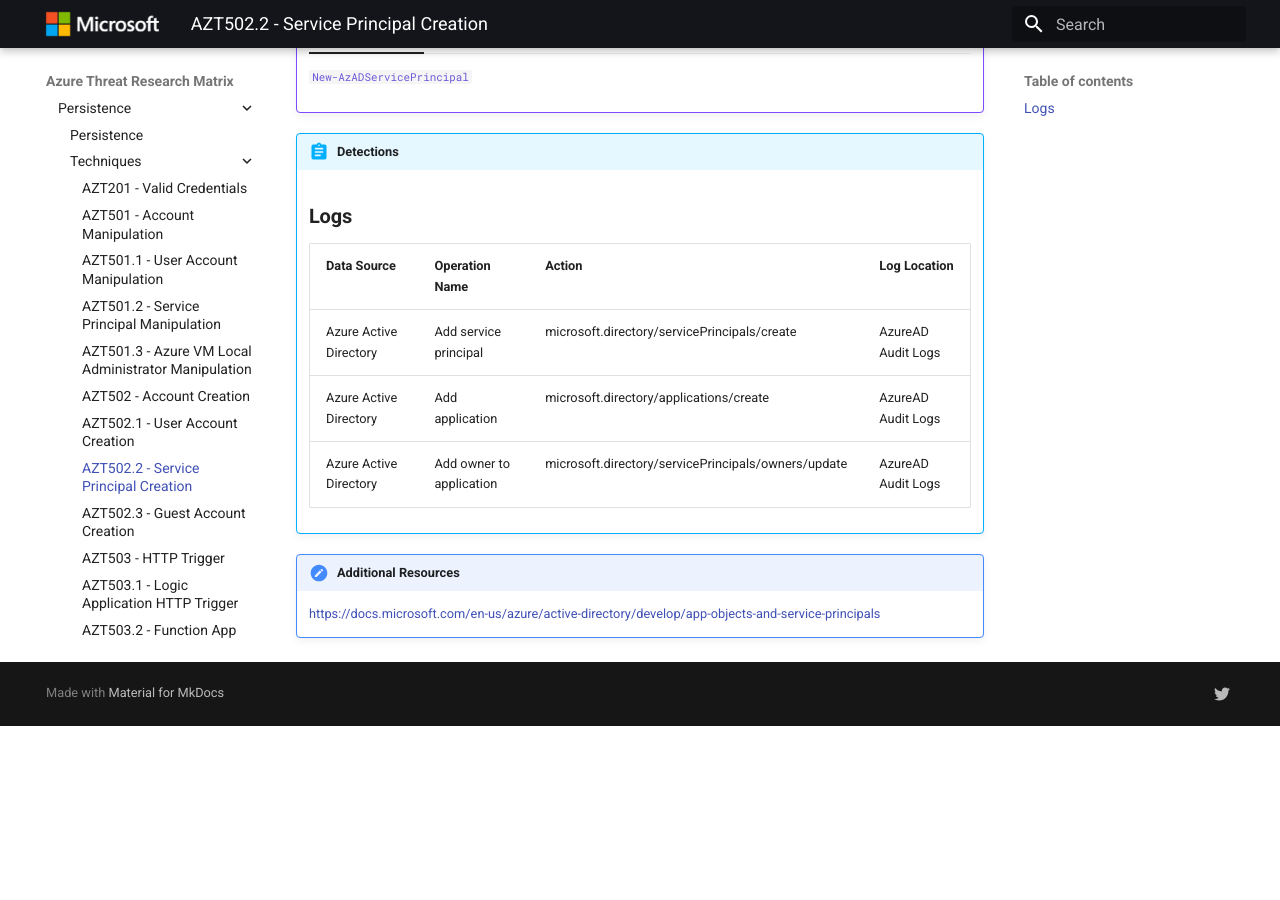
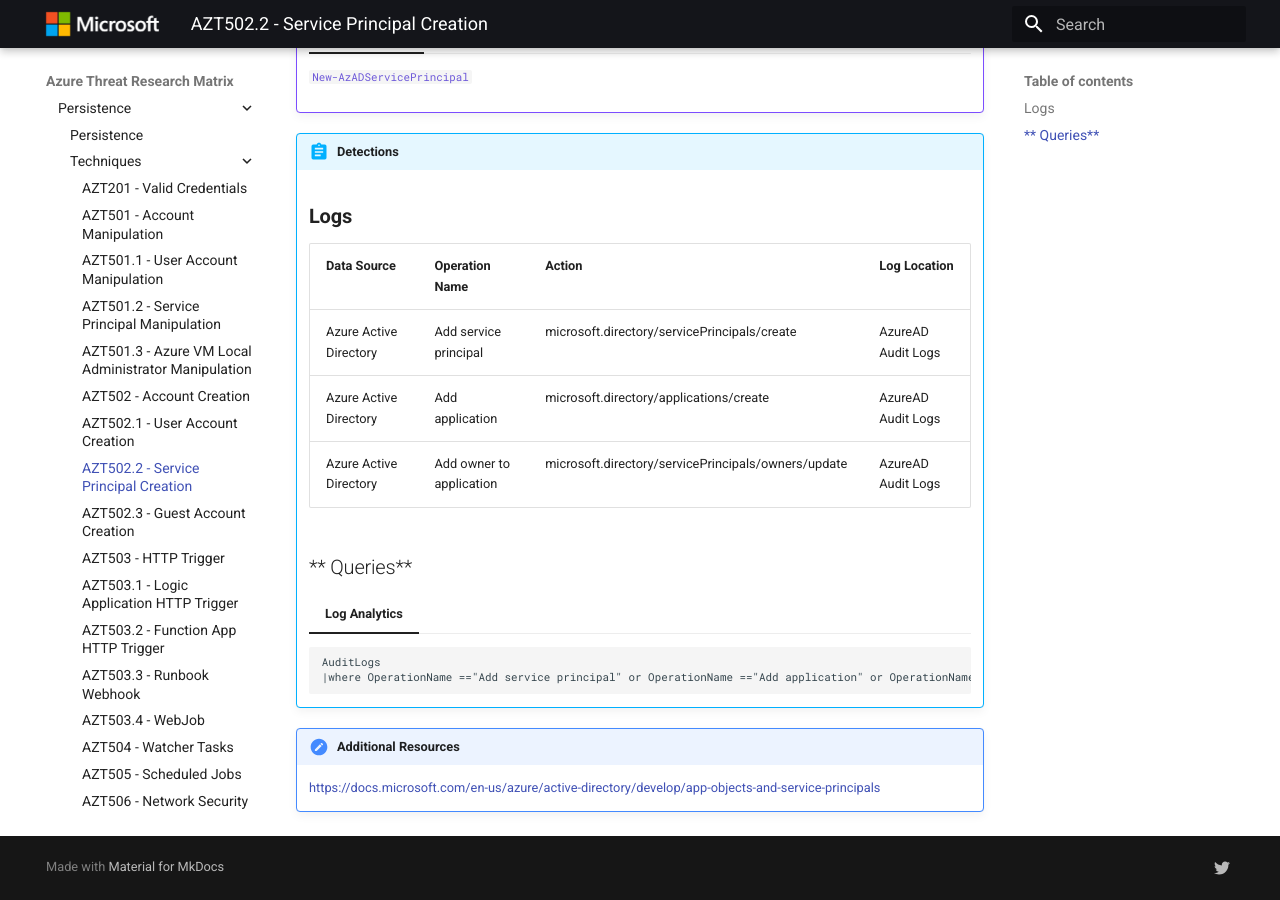
Before and after one commit to microsoft/Azure-Threat-Research-Matrix, an MkDocs documentation site: the page built from docs/Persistence/AZT502/AZT502-2.md, in a window 1280 px wide and 900 px high, scrolled down 538 px. Built offline with MkDocs 1.6.1 and Material for MkDocs 9.7.7, drawn with Linux system fonts in a browser that asks for light colours; before the commit the page ends 1264 px from its top, so only the background shows below that.

Commit message:
Update AZT502-2.md

````diff
--- a/docs/Persistence/AZT502/AZT502-2.md
+++ b/docs/Persistence/AZT502/AZT502-2.md
@@ -39,6 +39,16 @@ An adversary may create an application & service principal in Azure Active Direc
 	| Azure Active Directory | Add application | microsoft.directory/applications/create	| AzureAD Audit Logs |
 	| Azure Active Directory | Add owner to application | microsoft.directory/servicePrincipals/owners/update	| AzureAD Audit Logs |
 
+	## ** Queries**
+
+
+	=== "Log Analytics"
+	```
+	AuditLogs
+	|where OperationName =="Add service principal" or OperationName =="Add application" or OperationName =="Add owner to application"
+	```
+
+
 !!! faq "Additional Resources"
 
 	[https://docs.microsoft.com/en-us/azure/active-directory/develop/app-objects-and-service-principals](https://docs.microsoft.com/en-us/azure/active-directory/develop/app-objects-and-service-principals)
````
